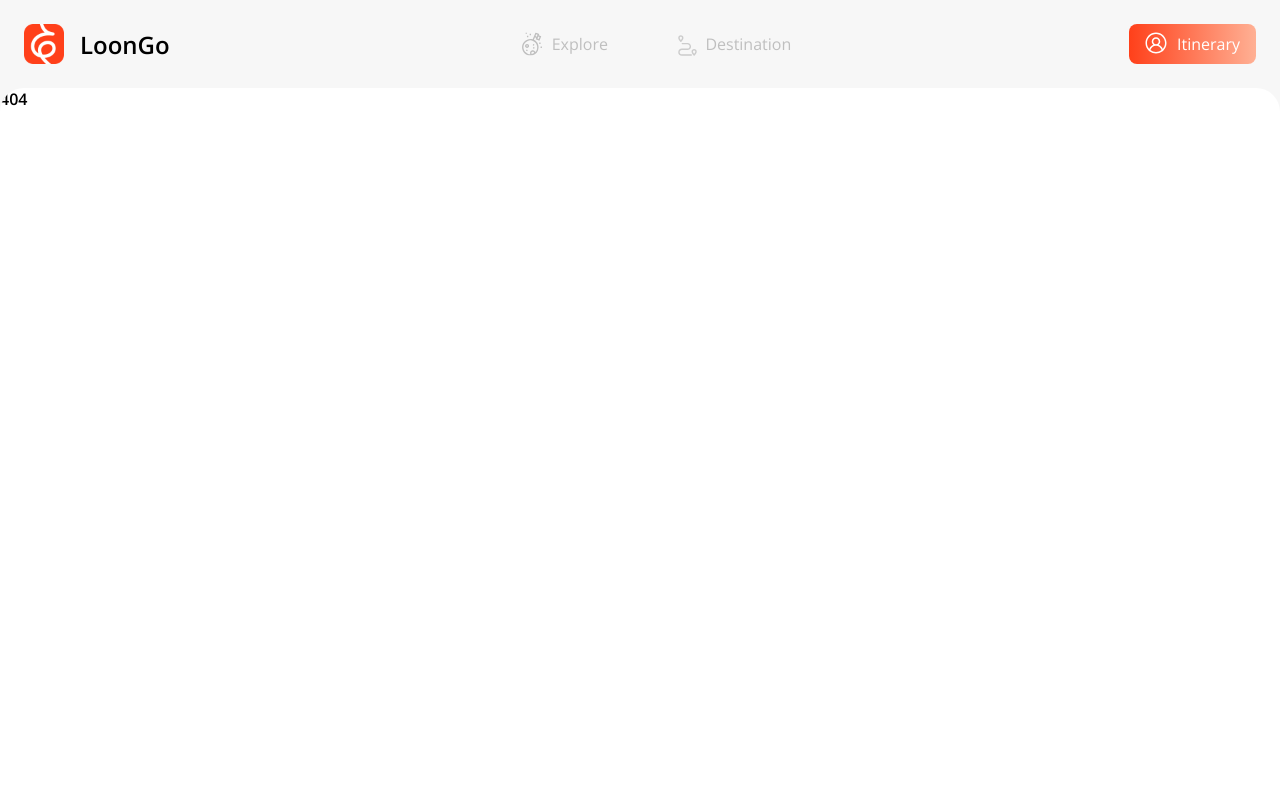
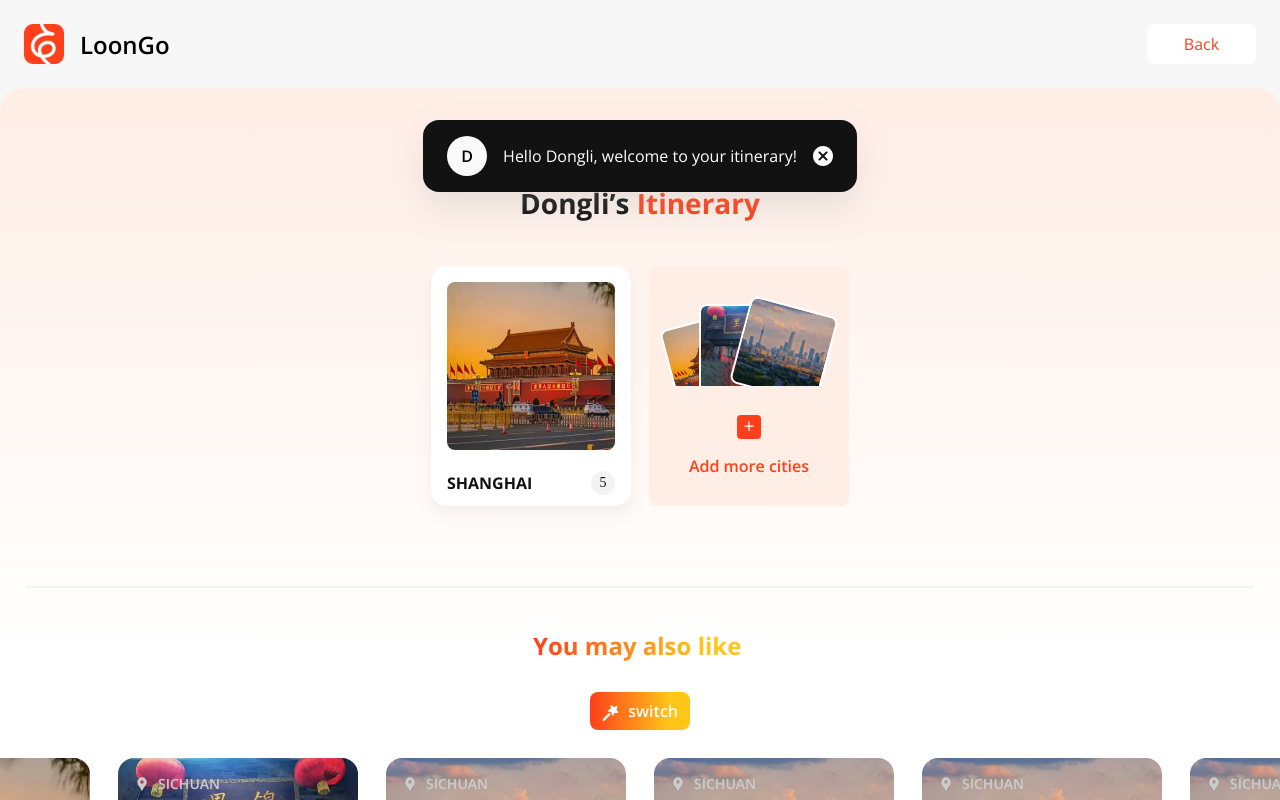
Before and after one commit to Legendrobert/Loongo-Web, a Vue app: page /Itinerary/LoggedIn in a window 1280 px wide. Before the commit this address had no page. Built offline with nearby package versions, Linux system fonts and the light colour scheme.

Commit message:
feat:loggedIn添加功能及交互

```diff
--- a/src/App.vue
+++ b/src/App.vue
@@ -78,7 +78,6 @@
     <main>
       <!-- 城市详情模块 -->
       <div v-if="showCityDetails">
-
         <cityMapDetails v-if="showMap"></cityMapDetails>
         <cityDetails v-else></cityDetails>
       </div>
@@ -138,8 +137,7 @@ watch(
     showMap.value = newShowMapCityDetails
 
     // 如果当前页面为Itinerary，头部按钮为Back Home
-    if(newRoute.name === "Itinerary"){
-
+    if(newRoute.matched[0].name === "Itinerary"){
       showItineraryView.value = true
     }else{
       showItineraryView.value = false
@@ -149,6 +147,12 @@ watch(
     if(newRoute.name === 'Details'){
       showCityDetails.value = true
     }
+    if(route.matched[0].name === 'Explore' || route.matched[0].name === 'Destination'){
+      showNav.value = true
+    }else{
+      showNav.value = false
+    }
+
   }
 )
 
@@ -165,8 +169,8 @@ const updateActive = (val) => {
 }
 // 跳转到Itinerary页面
 const toItineraryClick = () => {
-  console.log('000')
-  showNav.value = false
+
+  // showNav.value = false
   showCityDetails.value = false
   store.commit('all/setShowCityDetails', false)
   store.commit('all/setShowMap', false)
@@ -177,19 +181,12 @@ const toItineraryClick = () => {
 // 返回到上一页
 const backHomeClick = ()=>{
 
-
-  // if(route.name === 'Details'){
-  //   showCityDetails.value = true
-
-  // }
   router.go(-1)
-  showNav.value = true
+  // showNav.value = true
   if(route.name === 'Details'){
       showCityDetails.value = true
     }
-    // else{
-    //   showCityDetails.value = false
-    // }
+
 
 }
 </script>
--- a/src/components/common/L-Alert.vue
+++ b/src/components/common/L-Alert.vue
@@ -1,9 +1,10 @@
 <!-- alert -->
 <template>
-  <div class="L-Alert">
-        <img :src="props.img" width="40" height="40">
+  <div  class="L-Alert">
+        <div v-if="props.name" class="name">{{props.name}}</div>
+        <img v-else :src="props.img" width="40" height="40">
         <span class="text">{{props.text}}</span>
-        <span class="red" @click="handleView">View</span>
+        <span v-if="props.isShowView" class="red" @click="handleView">View</span>
         <svgClose
             class="svgClose"
             @click="handleClose"
@@ -25,6 +26,14 @@ const props = defineProps({
   img: {
     type: String,
     default: ''
+  },
+  name: {
+    type: String,
+    default: ''
+  },
+  isShowView:{
+    type: String,
+    default: true
   }
 });
 const handleView = () =>{
@@ -50,15 +59,29 @@ const handleClose = () =>{
     border-radius: 16px;
     font-size: 16px;
     box-shadow: 0px 16px 32px rgba(168, 168, 168, 0.25);
+    transition: transform 0.5s ease, opacity 0.5s ease;
     // text-align: center;
 
     img{
         border-radius: 50%;
         border: 1px solid #FFFFFF;
     }
+    .name{
+      width: 40px;
+      height: 40px;
+      background: #F9F9F9;
+      color: #000000;
+      font-size: 16px;
+      font-family: Semibold;
+      line-height: 40px;
+      text-align: center;
+      border-radius: 50%;
+    }
     .text{
         margin: 0 16px;
         font-family: Regular;
+        color: #fff;
+        font-size: 16px;
         // vertical-align: middle;
     }
     .red{
@@ -72,5 +95,7 @@ const handleClose = () =>{
         // vertical-align: middle;
         margin-top: 8px;
     }
+
+
 }
 </style>
--- a/src/router/index.js
+++ b/src/router/index.js
@@ -5,6 +5,8 @@ import { createRouter, createWebHistory } from 'vue-router';
 const Login = () => import('@/views/login.vue')
 // 懒加载页面组件
 const Itinerary = () => import('@/views/Itinerary/index.vue');
+const LoggedIn = () => import('@/views/Itinerary/loggedIn.vue');
+const NotLoggedIn = () => import('@/views/Itinerary/notLoggedIn.vue');
 // Explore 模块
 const Explore = () => import('@/views/NavExplore/index.vue');
 
@@ -27,6 +29,12 @@ const NotFound = () => import('@/views/NotFound.vue');
 const routes = [
   {
     path: '/',
+    name: 'Login',
+    component: Login,
+    meta: { title: 'Login Page' },
+  },
+  {
+    path: '/Explore',
     name: 'Explore',
     component: Explore,
     meta: { title: 'Explore Page' },
@@ -85,7 +93,21 @@ const routes = [
     path: '/Itinerary',
     name: 'Itinerary',
     component: Itinerary,
+    redirect: '/Itinerary/LoggedIn',
     meta: { title: 'Itinerary Page' }, // 可以定义一些额外的meta信息
+    children: [
+      {
+        path: 'LoggedIn',
+        name: 'LoggedIn',
+        component: LoggedIn,
+        meta: { title: 'LoggedIn Page' }
+      },{
+        path: 'NotLoggedIn',
+        name: 'NotLoggedIn',
+        component: NotLoggedIn,
+        meta: { title: 'NotLoggedIn Page' }
+      }
+    ]
   },
   // {
   //   path: '/Profile',
@@ -93,12 +115,7 @@ const routes = [
   //   component: Profile,
   //   meta: { title: 'Profile Page' },
   // },
-  {
-    path: '/Login',
-    name: 'Login',
-    component: Login,
-    meta: { title: 'Login Page' },
-  },
+
   {
     path: '/:catchAll(.*)', // 404页面
     name: 'notfound',
--- a/src/views/Itinerary/index.vue
+++ b/src/views/Itinerary/index.vue
@@ -1,21 +1,12 @@
 
 <template>
   <div class="Itinerary">
-
-    <LoggedIn v-if="isUser"></LoggedIn>
-    <NotLoggedIn v-else @isUserFn="isUserFn"></NotLoggedIn>
+    <router-view ></router-view>
   </div>
 </template>
 
 <script setup>
-    import { ref } from 'vue';
-    import LoggedIn from '@/views/Itinerary/loggedIn.vue'
-    import NotLoggedIn from "@/views/Itinerary/notLoggedIn.vue"
-    const isUser = ref(false)
 
-    const isUserFn = (val)=>{
-        isUser.value = val
-    }
 </script>
 
 <style lang="less" scoped>
--- a/src/views/Itinerary/loggedIn.vue
+++ b/src/views/Itinerary/loggedIn.vue
@@ -1,20 +1,32 @@
 
 <template>
   <div class="LoggedIn">
+    <LAlert
+        v-if="showAlert"
+        class="userPic"
+        :text="alertText"
+        :isShowView="false"
+        :name="shortName"
+        @closeAlertFn="closeAlertFn"
+    ></LAlert>
     <div class="headerImg">D</div>
     <div class="notes">
         <span>Dongli’s</span>
         <span> Itinerary</span>
     </div>
     <div class="cards">
+        <el-carousel height="280px" style="width: 100%" :class="{ 'hide-indicators': !showIndicators }">
+            <el-carousel-item v-for="(item,index) in cardList" :key="index" class="cardList">
+                <div v-for="(v,i) in item.list" :key="i">
                     <div class="cards-city">
-            <img :src="picList[0].imgName" width="168" height="168">
+                        <img :src="v.imgName" width="168" height="168">
                         <div class="cityInfo">
-                <span class="cityName">SHANGHAI</span>
-                <div class="cityNum">5</div>
+                            <span class="cityName">{{v.cityName}}</span>
+                            <div class="cityNum">{{v.Sum}}</div>
                         </div>
                     </div>
-        <div class="cards-add">
+                </div>
+                <div v-if="index === 0 && cardList[0].list.length !== 6 " class="cards-add">
                     <div class="pics">
                         <img
                             v-for="(item,index) in cardPicList"
@@ -29,7 +41,7 @@
 
                             class="addBtn"
                             @click="handleAdd"
-                >#660300
+                        >
                             <svgPlus :width="10" :height="10"></svgPlus>
                         </div>
                         <div
@@ -37,6 +49,33 @@
                         >Add more cities</div>
                     </div>
                 </div>
+            </el-carousel-item>
+        </el-carousel>
+
+
+        <!-- <div class="cards-add">
+            <div class="pics">
+                <img
+                    v-for="(item,index) in cardPicList"
+                    :key="index"
+                    :src="item.imgName"
+                    width="86"
+                    height="86"
+                >
+            </div>
+            <div class="add">
+                <div
+
+                    class="addBtn"
+                    @click="handleAdd"
+                >
+                    <svgPlus :width="10" :height="10"></svgPlus>
+                </div>
+                <div
+                    class="tipsBtn"
+                >Add more cities</div>
+            </div>
+        </div> -->
 
     </div>
     <div class="otherLike">
@@ -63,13 +102,26 @@
 </template>
 
 <script setup>
-import { ref } from 'vue';
+import { ref, onMounted, reactive } from 'vue';
 import {
   Plus
 } from '@element-plus/icons-vue'
 import SvgMagic from "@/components/svg-icons/svg-magic.vue"
 import svgLocation from '@/components/svg-icons/svg-location.vue'
 import svgPlus from '@/components/svg-icons/svg-plus.vue'
+import LAlert from '@/components/common/L-Alert.vue'
+const showIndicators = ref(false);
+const cardList = reactive([
+    {
+        list: [
+            {
+                imgName: require('@/assets/imgs/beijing.png'),
+                cityName: 'SHANGHAI',
+                Sum: 5
+            }
+        ]
+    }
+])
 const picList = ref(
     [
         {
@@ -103,9 +155,80 @@ const cardPicList = ref(
             imgName: require('@/assets/imgs/guangzhou.png')
         }
     ])
+const alertText = ref('Hello Dongli, welcome to your itinerary!')
+const userName = ref('D')
+const shortName = userName.value.charAt(0)
+const showAlert = ref(false)
+
+onMounted(() => {
+     setTimeout(() => {
+        showAlert.value = true;
+        setTimeout(() => {
+            showAlert.value = false;
+        }, 3000);
+    }, 3000);
+    if(cardList.length === 1){
+        showIndicators.value = false
+    }else{
+        showIndicators.value = true
+    }
+});
+
 // 添加更多城市
 const handleAdd = ()=>{
+    // 计算当前总共添加了多少城市
+    let totalItems = 0
 
+    cardList.forEach((item,index)=>{
+        totalItems = totalItems + item.list.length
+    })
+
+    const newItem = {
+        imgName: require('@/assets/imgs/beijing.png'),
+        cityName: 'SHANGHAI',
+        Sum: 5
+    }
+
+    if (totalItems < 5) {
+        // 第 1 ~ 5 个城市全部添加到 cardList[0].list
+        cardList[0].list.push(newItem);
+    } else if (11 > totalItems || totalItems === 5) {
+
+        // 第 6 个城市，添加到 cardList[1].list
+        if(cardList[1] === undefined){
+            cardList.push({
+                list: [newItem]
+            })
+        }else{
+            cardList[1].list.push(newItem)
+        }
+    } else if (17 > totalItems || totalItems === 11) {
+        // 第 7 个城市，添加到 cardList[2].list
+        // cardList[2].list.push(newItem);
+         if(cardList[2] === undefined){
+            cardList.push({
+                list: [newItem]
+            })
+        }else{
+            cardList[2].list.push(newItem)
+        }
+    } else {
+        console.log('2222')
+        // 后续的城市依次添加：先检查 cardList[0]，再 cardList[1]，最后 cardList[2]（每个上限 6 个）
+        if (cardList[0].list.length < 6) {
+            cardList[0].list.push(newItem);
+        }
+    }
+
+    if(cardList.length === 1){
+        showIndicators.value = false
+    }else{
+        showIndicators.value = true
+    }
+}
+// 关闭弹窗
+const closeAlertFn = (val) => {
+    showAlert.value = val
 }
 </script>
 
@@ -117,7 +240,11 @@ const handleAdd = ()=>{
     flex-direction: column;
     background: linear-gradient(to bottom, #FFEEE6, #FFF 60%);
 
+    .userPic{
+        position: absolute;
+        top: 120px;
 
+    }
     .headerImg{
         width: 40px;
         height: 40px;
@@ -146,6 +273,11 @@ const handleAdd = ()=>{
     }
     .cards{
         display: flex;
+        width: 100%;
+        .cardList{
+            display: flex;
+            justify-content: center;
+
 
             .cards-city{
                 width: 200px;
@@ -185,6 +317,7 @@ const handleAdd = ()=>{
                     }
                 }
             }
+        }
         .cards-add{
             width: 200px;
             height: 240px;
@@ -198,21 +331,21 @@ const handleAdd = ()=>{
 
                 img{
                     border: 2px solid #FFFFFF;
-                    border-radius: 16px;
+                    border-radius: 8px;
                     position: absolute;
 
                     &:nth-child(1){
                         left: 10%;
-                        bottom: -50px;
+                        bottom: -22px;
                         rotate: -15deg;
                     }
                     &:nth-child(2){
                         left: 25%;
-                        bottom: -14px;
+                        bottom: -8px;
                     }
                     &:nth-child(3){
                         right: 10%;
-                        bottom: -14px;
+                        bottom: -9px;
                         rotate: 15deg;
                     }
                 }
@@ -320,5 +453,25 @@ const handleAdd = ()=>{
             }
         }
     }
+    ::v-deep .el-carousel--horizontal, .el-carousel--vertical{
+        border-radius: 16px;
+    }
+    ::v-deep .el-carousel__arrow{
+        display: none
+    }
+
+    ::v-deep .el-carousel__button{
+        width: 12px;
+        height: 12px;
+        // margin:20px 12px;
+        border-radius: 50%;
+        background: #FF401A;
+    }
+    ::v-deep .el-carousel__indicator--horizontal{
+        margin: 0 8px !important;
+    }
+    ::v-deep .hide-indicators .el-carousel__indicators {
+        display: none;
+    }
 }
 </style>
--- a/src/views/login.vue
+++ b/src/views/login.vue
@@ -4,7 +4,7 @@
         <img :src="relax" width="152" height="135">
         <p class="texts">Come and check your unique itinerary!</p>
         <p class="notes">Also explore more interesting contents with the magic of AI</p>
-        <div class="signInGoogle">
+        <div class="signInGoogle" @click="toLoginClick">
             <svgGoogle class="svg"></svgGoogle>
             <span>Sign in with Google</span>
         </div>
@@ -25,7 +25,7 @@
             <div v-for="(item, index) in cardPicList" :key="'original-' + index" class=" carousel-item">
                 <img :src="item.imgName"  />
                 <div class="province">
-                    <svgLocation class="svgStyle" :fill="'#ccc'" :width="16" :height="16"></svgLocation>
+                    <svgLocation class="svgStyle" :fill="'#FFF'" :width="16" :height="16"></svgLocation>
                     <span>SICHUAN</span>
                 </div>
                 <span class="city">chengdu</span>
@@ -34,7 +34,7 @@
             <div v-for="(item, index) in cardPicList" :key="'copy-' + index" class="cardItem carousel-item">
                 <img :src="item.imgName" />
                 <div class="province">
-                    <svgLocation class="svgStyle" :fill="'#ccc'" :width="16" :height="16"></svgLocation>
+                    <svgLocation class="svgStyle" :fill="'#FFF'" :width="16" :height="16"></svgLocation>
                     <span>SICHUAN</span>
                 </div>
                 <span class="city">chengdu</span>
@@ -45,14 +45,15 @@
 </template>
 
 <script setup>
-import { ref, reactive,onMounted, onUnmounted,computed,nextTick } from 'vue';
-
-
+import { ref, reactive, onMounted, onUnmounted, computed, nextTick } from 'vue';
+import { useRouter, useRoute } from 'vue-router'
 import svgLocation from '@/components/svg-icons/svg-location.vue'
 import svgGoogle from "@/components/svg-icons/svg-google.vue"
 import svgTwitter from "@/components/svg-icons/svg-twitter.vue"
 import svgApple from "@/components/svg-icons/svg-apple.vue"
 const relax = ref( require('@/assets/imgs/relax.png') );
+const router = useRouter()
+const route = useRoute()
 
 // Vue 3 中的响应式数据
 const currentIndex = ref(1);
@@ -100,7 +101,12 @@ const startAutoScroll = () => {
 
     isTransitioning.value = true;
     // 每次增加图片高度 + 间隔
-    const itemHeight = carouselInner.value.children[currentIndex.value].offsetHeight;
+    let itemHeight = null
+
+    if(carouselInner.value){
+        itemHeight = carouselInner.value.children[currentIndex.value].offsetHeight;
+    }
+
     const itemMargin = 28; // 图片间隔35px
     scrollHeight.value += itemHeight + itemMargin;
 
@@ -134,7 +140,13 @@ const updateContainerHeight = () => {
 
   });
 };
+// 点击登录
+ const toLoginClick= () =>{
+    if(true){
+        router.push({name: 'LoggedIn'})
+    }
 
+ }
 // 组件挂载后执行
 onMounted(() => {
   updateContainerHeight();
@@ -266,7 +278,7 @@ onMounted(() => {
                 left: 16px;
                 top: 16px;
                 display: flex;
-                color: #ccc;
+                color: #F3F3F3;
                 font-size: 14px;
 
                 .svgStyle{
@@ -311,34 +323,10 @@ h3 {
   }
 }
 
-// .carousel-container {
-//   width: 240px;  /* 每张图片的宽度 */
-//   height: 655px;  /* 容器高度：图片高度 + 间隔的部分，目的是能看到上一张图片的底部和下一张图片的顶部 */
-//   overflow: hidden;
-//   position: relative;
-//   margin: 0 auto;
-//   background: #000;
-// }
+.carousel-item {
+  position: relative;
+}
 
-// .carousel-inner {
-//   display: flex;
-//   flex-direction: column;  /* 垂直排列 */
-// }
 
-// .carousel-item {
-//   width: 240px;
-//   height: 240px;  /* 每张图片的高度 */
-//   display: flex;
-//   justify-content: center;
-//   align-items: center;
-//   margin-bottom: 35px;  /* 图片间隔35px */
-// }
-
-// .carousel-item img {
-//   width: 240px;
-//   height: 240px;
-//   object-fit: cover;
-
-// }
 }
 </style>
```
Lines whose indentation alone changed are shown as unchanged.
